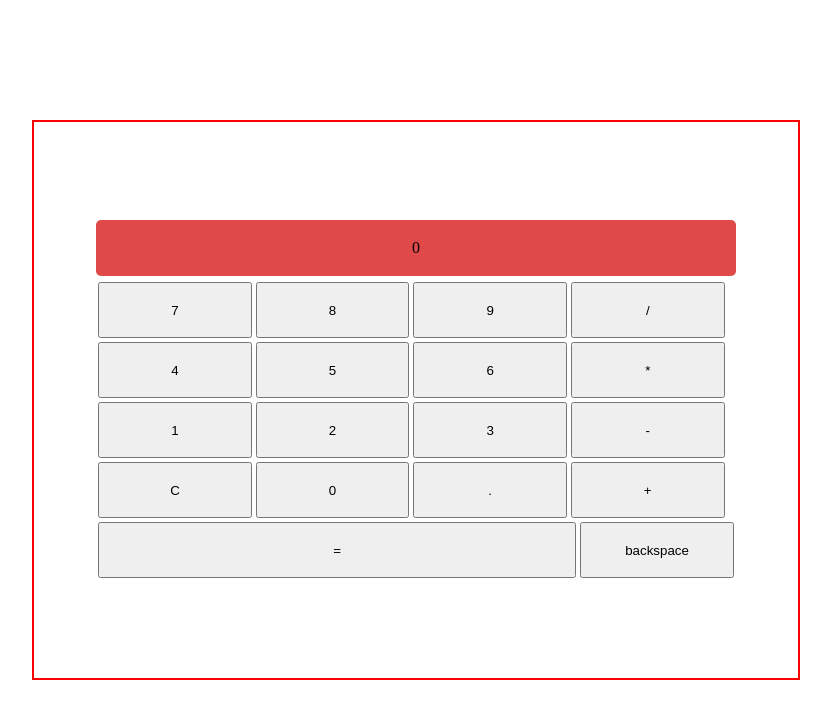
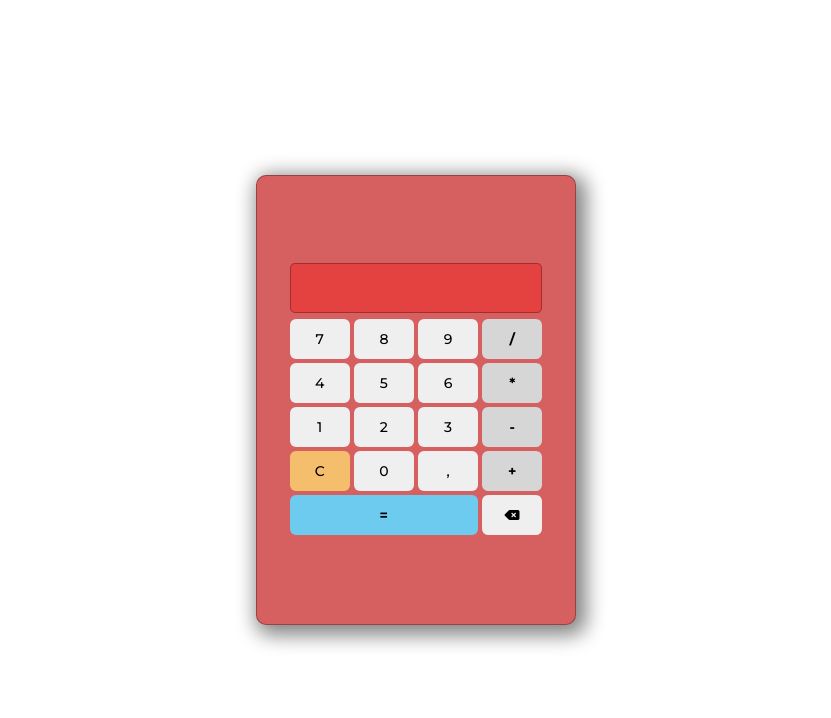
Before and after one commit to allankildare/calculadora-resilia, a plain HTML site: page index.html in a window 1280 px wide. Shown: the whole page, without its empty margins (224-1055 px from the left). Drawn offline with Linux system fonts and the light colour scheme.

Commit message:
projeto concluido

```diff
--- a/index.html
+++ b/index.html
@@ -4,42 +4,44 @@
     <meta charset="UTF-8">
     <meta name="viewport" content="width=device-width, initial-scale=1.0">
 
+    <link href="https://fonts.googleapis.com/css2?family=Montserrat:wght@400;500;600;700&display=swap" rel="stylesheet">
     <link rel="stylesheet" href="./style.css">
 
     <script type="text/javascript" src="./script.js" defer></script>
+    <script src="https://kit.fontawesome.com/ea399319a5.js" crossorigin="anonymous"></script>
     <title>Calculadora</title>
 </head>
 <body>
-    <div id="container">
-        <div id="display">0</div>
+    <div class="animate-up" id="container">
+        <div id="display"></div>
         <div class="operacao-botoes" id="operacao">
             <div id="operacao1">
-                <button>7</button>
-                <button>8</button>
-                <button>9</button>
-                <button>/</button>
+                <input value="7" type="button" onclick="calculo(7)">
+                <input value="8" type="button" onclick="calculo(8)">
+                <input value="9" type="button" onclick="calculo(9)">
+                <input value="/" class="bold" type="button" onclick="calculo('/')">
             </div>
             <div id="operacao2">
-                <button>4</button>
-                <button>5</button>
-                <button>6</button>
-                <button>*</button>
+                <input value="4" type="button" onclick="calculo(4)">
+                <input value="5" type="button" onclick="calculo(5)">
+                <input value="6" type="button" onclick="calculo(6)">
+                <input value="*" class="bold" type="button" onclick="calculo('*')">
             </div>
             <div id="operacao3">
-                <button>1</button>
-                <button>2</button>
-                <button>3</button>
-                <button>-</button>
+                <input value="1" type="button" onclick="calculo(1)">
+                <input value="2" type="button" onclick="calculo(2)">
+                <input value="3" type="button" onclick="calculo(3)">
+                <input value="-" class="bold" type="button" onclick="calculo('-')">
             </div>
             <div id="operacao4">
-                <button>C</button>
-                <button>0</button>
-                <button>.</button>
-                <button>+</button>
+                <input value="C" class="limpa" type="button" onclick="reset()">
+                <input value="0" type="button" onclick="calculo(0)">
+                <input value="," type="button" onclick="calculo('.')">
+                <input value="+" class="bold" type="button" onclick="calculo('+')">
             </div>
             <div id="operacao5">
-                <button class="igual">=</button>
-                <button>backspace</button>
+                <input value="=" type="button" class="igual" onclick="resultado()">
+                <button class="botao-delete" onclick="deleta()"><i class="fas fa-backspace"></i></button>
             </div>
         </div>
     </div>
--- a/script.js
+++ b/script.js
@@ -0,0 +1,24 @@
+var display = document.getElementById("display")
+
+function calculo (numero) {
+    display.textContent += numero
+}
+
+function deleta () {
+    var arr = [display.textContent]
+    var novoArr = arr[0].split('')
+    novoArr.pop()
+
+    display.textContent = novoArr.join('')
+    console.log(novoArr)
+}
+
+function reset () {
+    display.textContent = ''
+}
+
+
+function resultado () {
+    var res = eval(display.textContent)
+    display.textContent = res.toLocaleString('pt-BR')
+}
--- a/style.css
+++ b/style.css
@@ -2,6 +2,8 @@
     padding: 0;
     margin: 0;
     box-sizing: border-box;
+
+    font-family: 'Montserrat', sans-serif
 }
 
 body {
@@ -13,10 +15,27 @@ body {
     width: 100vw;
 }
 
+#container {
+    display: flex;
+    flex-direction: column;
+    justify-content: center;
+    align-items: center;
+
+    width: 320px;
+    height: 450px;
+
+    background-color: #d66060;
+    border-radius: 10px;
+    border: .5px solid rgba(0, 0, 0, .3);
+    box-shadow: 5px 5px 20px 5px #828282;
+}
+
 #display {
-    background-color: #e04949;
-    width: 50vw;
-    height: 7vh;
+    background-color: #e44141;
+    width: 252px;
+    height: 50px;
+    color: #F1F1F1;
+    font-weight: 500;
 
     margin-bottom: 4px;
 
@@ -25,27 +44,80 @@ body {
     justify-content: center;
 
     border-radius: 5px;
+    border: 1px solid rgba(5, 5, 5, .3);
 }
 
-#container {
-    display: flex;
-    flex-direction: column;
-    justify-content: center;
-    align-items: center;
 
-    border: 2px solid red;
-    width: 60vw;
-    height: 70vh;
+.operacao-botoes input {
+    width: 60px;
+    height: 40px;
+    font-size: 14px;
+    font-weight: 500;
+
+    margin: 2px 0;
+
+    border: none;
+    border-radius: 6px;
+    outline: none;
+}
+.operacao-botoes input:hover {
+    transition: .3s;
+    background-color: rgb(209, 209, 209);
+}
+.operacao-botoes input:active {
+    background-color: rgb(233, 156, 156);
 }
 
-.operacao-botoes button {
-    width: 12vw;
-    height: 7vh;
+input.igual {
+    width: 188px;
+    font-weight: bold;
+    background-color: #6dcbf0;
+}
+
+input.igual:hover {
+    background-color: #22b7f1;
+}
+
+input.limpa {
+    background-color: #f5be6d;
+}
+
+input.limpa:hover {
+    background-color: #f1aa3e;
+}
+
+input.bold {
+    font-weight: bold;
+    background-color: #d6d6d6;
+}
+
+input.bold:hover {
+    background-color: #b3b3b3;
+}
+
+.botao-delete {
+    width: 60px;
+    height: 40px;
 
     margin: 2px 0;
-    padding: 0;
+
+    border: none;
+    border-radius: 6px;
+    outline: none;
 }
 
-#operacao5 .igual {
-    width: 37.35vw;
+.animate-up {
+    animation-name: up;
+    animation-duration: .5s;
+    animation-fill-mode: backwards;
 }
+
+@keyframes up {
+    from {
+        opacity: 0;
+        transform: translateY(40px);
+    } to {
+        opacity: 1;
+        transform: translateY(0);
+    }
+}
```
Also changed, not shown: 1 other file.
